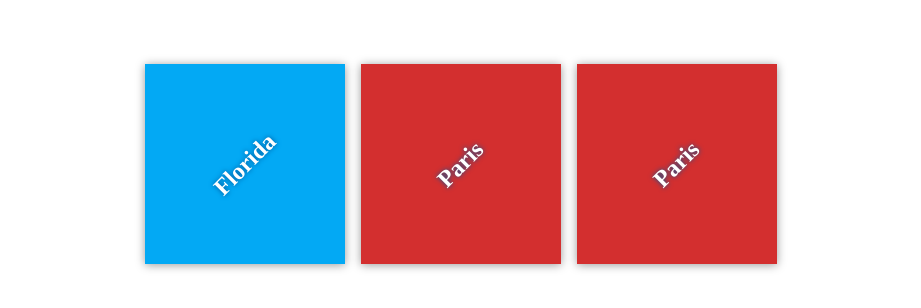
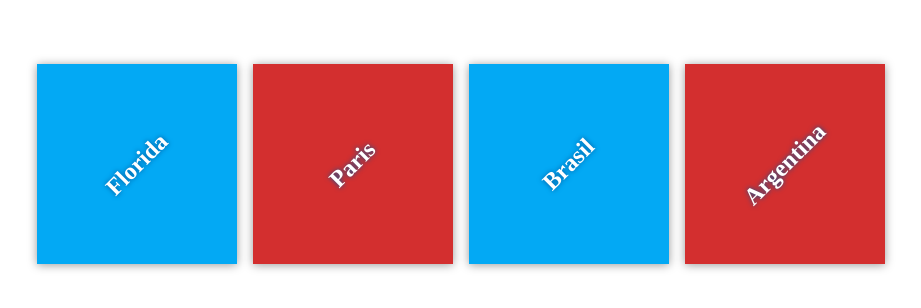
Before and after one commit to AndreGregorio/my-travel-plans, a plain HTML site: page index.html in a window 1280 px wide. Shown: the part 236-544 px from the top of the page, without its empty margins (179-1100 px from the left). Drawn offline with Linux system fonts and the light colour scheme.

Commit message:
Inclusão de duas divs

```diff
--- a/index.html
+++ b/index.html
@@ -18,8 +18,12 @@
                 <h2>Paris</h2>
             </div>
 
+            <div class="destination" id="florida">
+                <h2>Brasil</h2>
+            </div>
+
             <div class="destination" id="paris">
-                <h2>Paris</h2>
+                <h2>Argentina</h2>
             </div>
 
         </div>
```
